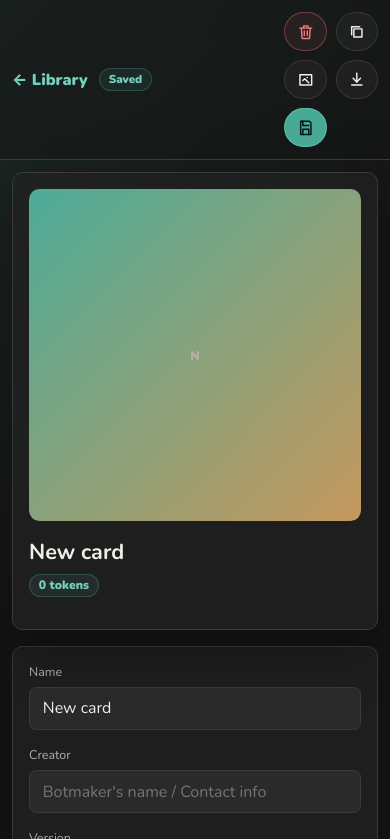
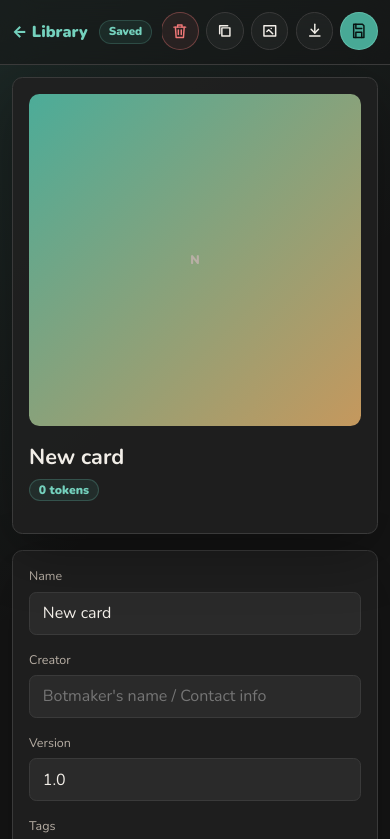
Before and after one commit to Tantoofaaz777/ST-Editor, a website with bundled scripts: page public/index.html in a window 390 px wide. Both pictures are taken after a click on the button "New character". Shown: the top 839 px of the page. Built offline with nearby package versions, Linux system fonts and the light colour scheme; files whose address does not match are found by name.

Commit message:
Fix mobile editor action layout

```diff
--- a/public/index.html
+++ b/public/index.html
@@ -119,7 +119,7 @@
               <span class="save-status-pill" id="save-status-pill">Saved</span>
               <h2 class="sr-only" id="screen-title">New character card</h2>
             </div>
-            <div class="actions">
+            <div class="actions editor-actions">
               <button class="ghost danger icon-action" id="delete-button" type="button" aria-label="Delete" title="Delete">
                 <svg aria-hidden="true" viewBox="0 0 24 24">
                   <path d="M4 7h16" />
--- a/public/styles.css
+++ b/public/styles.css
@@ -721,6 +721,10 @@ label span,
   stroke-width: 2;
 }
 
+.editor-actions {
+  justify-content: flex-end;
+}
+
 .primary:hover,
 .ghost:hover {
   transform: translateY(-1px);
@@ -1478,9 +1482,13 @@ summary {
 }
 
 @media (max-width: 680px) {
-  .library-header,
+  .library-header {
+    align-items: stretch;
+  }
+
   .topbar {
-    align-items: stretch;
+    align-items: center;
+    gap: 0.6rem;
   }
 
   .library-header {
@@ -1506,6 +1514,29 @@ summary {
     grid-template-columns: repeat(2, minmax(0, 1fr));
   }
 
+  .editor-actions {
+    display: flex;
+    flex-wrap: nowrap;
+    justify-content: flex-end;
+    gap: 0.45rem;
+    max-width: 56vw;
+    overflow-x: auto;
+    overscroll-behavior-x: contain;
+    padding-bottom: 0.15rem;
+    scrollbar-width: none;
+  }
+
+  .editor-actions::-webkit-scrollbar {
+    display: none;
+  }
+
+  .editor-actions .icon-action {
+    flex: 0 0 auto;
+    width: 2.35rem;
+    min-width: 2.35rem;
+    min-height: 2.35rem;
+  }
+
   .field-row.two {
     grid-template-columns: 1fr;
   }
```
